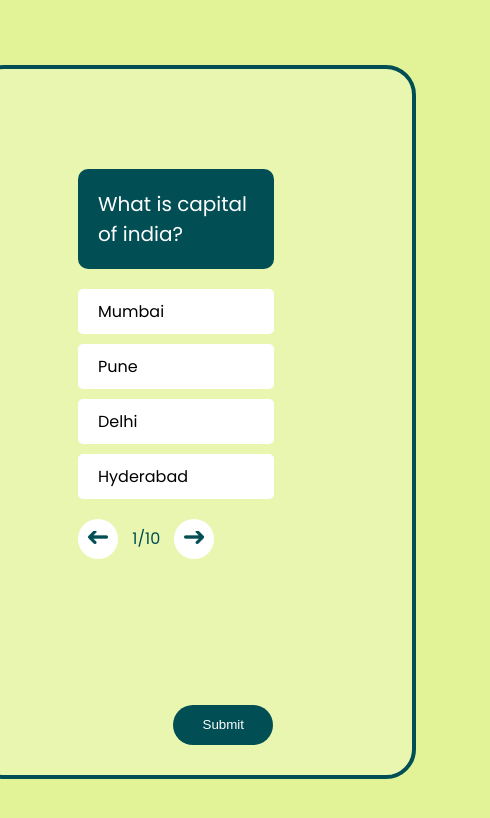
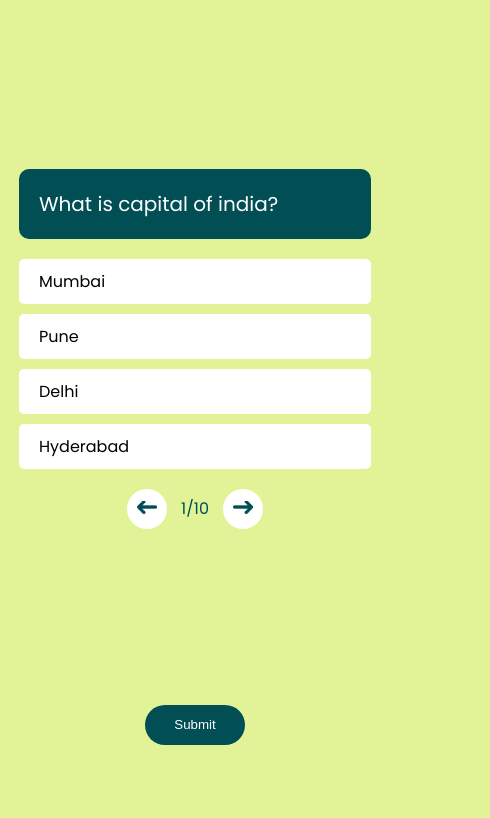
Before and after one commit to Prathamesh942/quizz, a plain HTML site: page index.html in a window 390 px wide. Shown: the whole page, 490 px wide, since content can reach past the window. Drawn offline with Linux system fonts and the light colour scheme.

Commit message:
added media query for mobile devices

```diff
--- a/styles.css
+++ b/styles.css
@@ -139,3 +139,38 @@ button{
     color: #014f55;
     margin: 10px;
 }
+
+@media screen and (max-width: 480px) {
+    .container{
+        position: relative;
+        background:none;
+        border: none;
+        width: 100%;
+        display: flex;
+        align-items: center;
+    }
+    .submit{
+        position: absolute;
+        top: 90%;
+        left: 50%;
+        transform: translate(-50%,0%);
+        width: 100px;
+        height: 40px;
+        border: none;
+        background-color: #014f55;
+        color: white;
+        border-radius: 20px;
+    }
+    .control{
+        display: flex;
+        width: 100%;
+        align-items: center;
+        justify-content: center;
+    }
+    .question{
+        width: 80vw;
+    }
+    .option label {
+        width: 80vw;
+    }
+}
```
